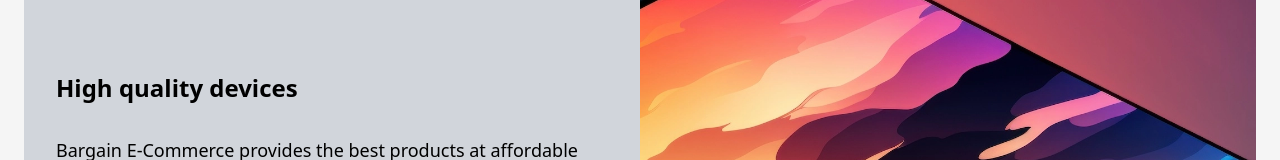
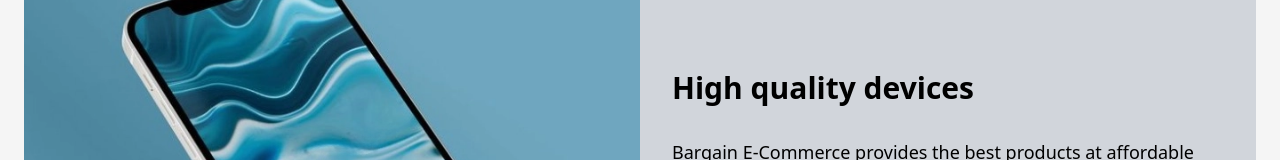
Before and after one commit to MattFvnDev/E_Bargain, a React (Vite) app: page / in a window 1280 px wide. Shown: the part 820-980 px from the top of the page. Built offline with nearby package versions, Linux system fonts and the light colour scheme.

Commit message:
Developing BannerReverse UI

```diff
--- a/src/assets/index.js
+++ b/src/assets/index.js
@@ -52,6 +52,7 @@ import OnePlus from "./hero/OnePlus.webp"
 import Samsung from "./hero/Samsung.webp"
 import Apple from "./hero/Apple.webp"
 import Phone from "./banner/Phone1.webp"
+import Phone2 from "./banner/Phone2.webp"
 
 export {
   logo,
@@ -108,4 +109,5 @@ export {
   OnePlus,
   Apple,
   Phone,
+  Phone2
 }
--- a/src/components/Banner.jsx
+++ b/src/components/BannerReverse.jsx
@@ -1,14 +1,21 @@
 import React from "react"
 import { Link } from "react-router-dom"
 
-const Banner = ({ title, text, img }) => {
+const BannerReverse = ({ title, text, img }) => {
   return (
     <section className="pb-40">
       <div className="max-w-screen-lg lg:max-w-screen-2xl mx-auto px-6">
         <div className="flex h-[40rem] justify-between overflow-hidden">
+          <div className="hidden sm:flex sm:w-1/2 bg-gray-300">
+            <img
+              src={img}
+              alt="Banner"
+              className="h-full w-full object-cover rounded-tr-xl rounded-br-xl"
+            />
+          </div>
           <div className="w-full px-8 justify-center flex flex-col text-start sm:w-1/2 bg-gray-300">
             <div className="w-full text-start justify-center flex flex-col">
-              <h2 className="text-2xl font-semibold mb-8">{title}</h2>
+              <h2 className="text-3xl font-semibold mb-8">{title}</h2>
               <p className="text-lg">{text}</p>
               <Link onClick={() => window.scrollTo(0, 0)} to="products">
                 <button className="mt-8 cursor-pointer font-semibold uppercase border-lime-500 p-2 text-xl bg-lime-500 hover:scale-110 focus:ring-4 focus:ring-opacity-50 focus:ring-lime-500 text-white ease-in-out duration-300">
@@ -17,17 +24,10 @@ const Banner = ({ title, text, img }) => {
               </Link>
             </div>
           </div>
-          <div className="hidden sm:flex sm:w-1/2 bg-gray-300">
-            <img
-              src={img}
-              alt="Banner"
-              className="h-full w-full object-cover rounded-tl-lg rounded-bl-lg"
-            />
-          </div>
         </div>
       </div>
     </section>
   )
 }
 
-export default Banner
+export default BannerReverse
--- a/src/components/Footer.jsx
+++ b/src/components/Footer.jsx
@@ -10,7 +10,7 @@ import { Link } from "react-router-dom"
 const Footer = () => {
   return (
     <footer className="border-t border-gray-100 p-6 text-center container mx-auto">
-      <div className="flex flex-col-reverse items-center justify-center space-x-4 sm:flex-row sm:justify-between">
+      <div className="flex flex-col-reverse items-center justify-center sm:flex-row sm:justify-between">
         <p className="text-sm font-medium text-gray-500 xl:text-lg">
           &copy; {new Date().getFullYear()} Bargain. All rights reserved.
         </p>
--- a/src/components/index.js
+++ b/src/components/index.js
@@ -10,6 +10,7 @@ import TechSpecs from "./TechSpecs"
 import Newsletter from "./Newsletter"
 import Hero from "./Hero"
 import Banner from "./Banner"
+import BannerReverse from "./BannerReverse"
 
 export {
   Header,
@@ -23,5 +24,6 @@ export {
   TechSpecs,
   Newsletter,
   Hero,
-  Banner
+  Banner,
+  BannerReverse,
 }
--- a/src/pages/Home.jsx
+++ b/src/pages/Home.jsx
@@ -1,6 +1,6 @@
 import React from "react"
-import { Banner, Hero } from "../components"
-import { Phone } from "../assets"
+import { Banner, Hero, BannerReverse } from "../components"
+import { Phone, Phone2 } from "../assets"
 
 const Home = () => {
   return (
@@ -11,6 +11,12 @@ const Home = () => {
         text="Bargain E-Commerce provides the best products at affordable prices directly from manufacturers."
         img={Phone}
       />
+      <BannerReverse
+        title="High quality devices"
+        text="Bargain E-Commerce provides the best products at affordable prices directly from manufacturers."
+        img={Phone2}
+      />
+
     </div>
   )
 }
```
Also changed, not shown: src/assets/banner/Phone2.webp (added).
